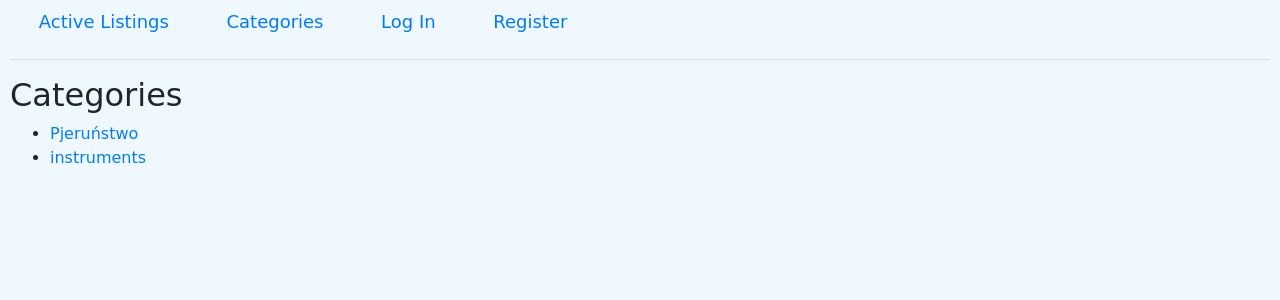
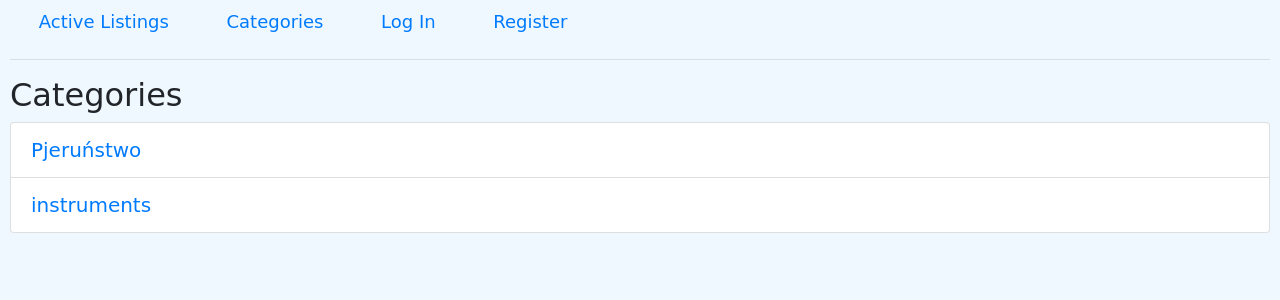
Before and after one commit to LucjaTalaga/Auctions-app, a Django app: page /categories in a window 1280 px wide. Shown: the part 130-430 px from the top of the page. Run offline with Django 3.2, Linux system fonts and the light colour scheme; data comes from the database, SQL or seed files in the repository; both versions use the stored data as it was after the commit; some libraries are stand-ins or nearby versions; some web fonts are replaced.

Commit message:
more css done

```diff
--- a/auctions/static/auctions/styles.css
+++ b/auctions/static/auctions/styles.css
@@ -6,6 +6,9 @@ body {
     background-color: aliceblue;
 }
 
+a:hover{
+    text-decoration: none;
+}
 header{
     height: 15vh;
     min-height: 100px;
@@ -27,6 +30,9 @@ img {
     padding: 0.5rem 1.8rem;
 }
 
+.list-group-item a {
+    font-size: 20px;
+}
 .active-listing{
     margin: 40px 0;
     padding: 10px 0;
--- a/auctions/templates/auctions/categories.html
+++ b/auctions/templates/auctions/categories.html
@@ -3,9 +3,9 @@
 
 {% block body %}
     <h2>Categories</h2>
-    <ul>
+    <ul class="list-group">
     {% for category in categories %}
-        <li><a href='{% url 'index' category %}'>{{category}}</a></li>
+        <li class="list-group-item"><a href='{% url 'index' category %}'>{{category}}</a></li>
     {% endfor %}
     </ul>
 {% endblock %}
--- a/auctions/templates/auctions/watchlist.html
+++ b/auctions/templates/auctions/watchlist.html
@@ -3,9 +3,9 @@
 
 {% block body %}
     <h2>Watchlist</h2>
-    <ul>
+    <ul class="list-group">
     {% for item in items %}
-        <li><a href='{% url 'listing' item.auction_id.id %}'>{{item.auction_id}}</a></li>
+        <li class="list-group-item"><a href='{% url 'listing' item.auction_id.id %}'>{{item.auction_id}}</a></li>
     {% endfor %}
     </ul>
 {% endblock %}
```
Also changed, not shown: db.sqlite3.
